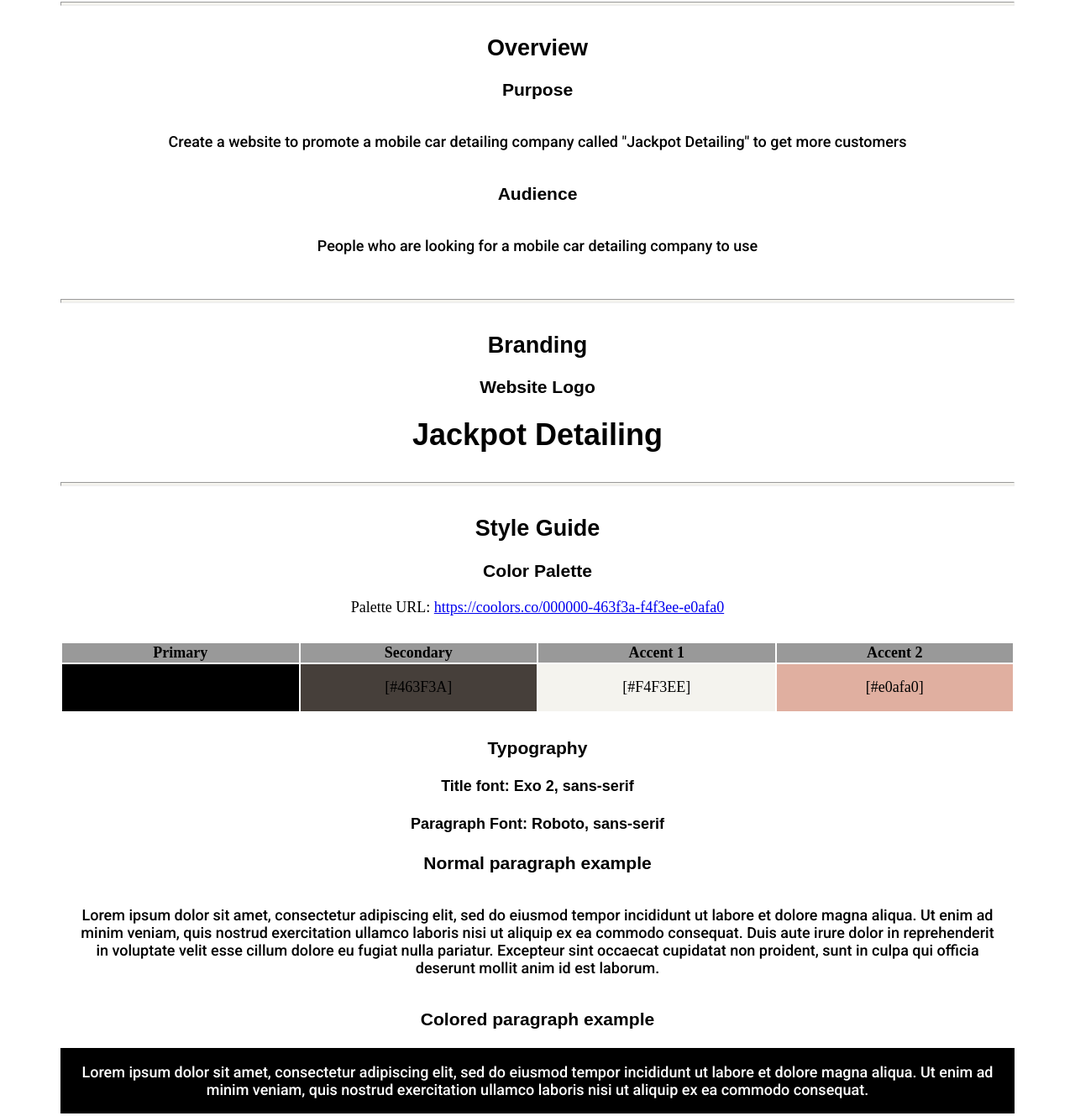
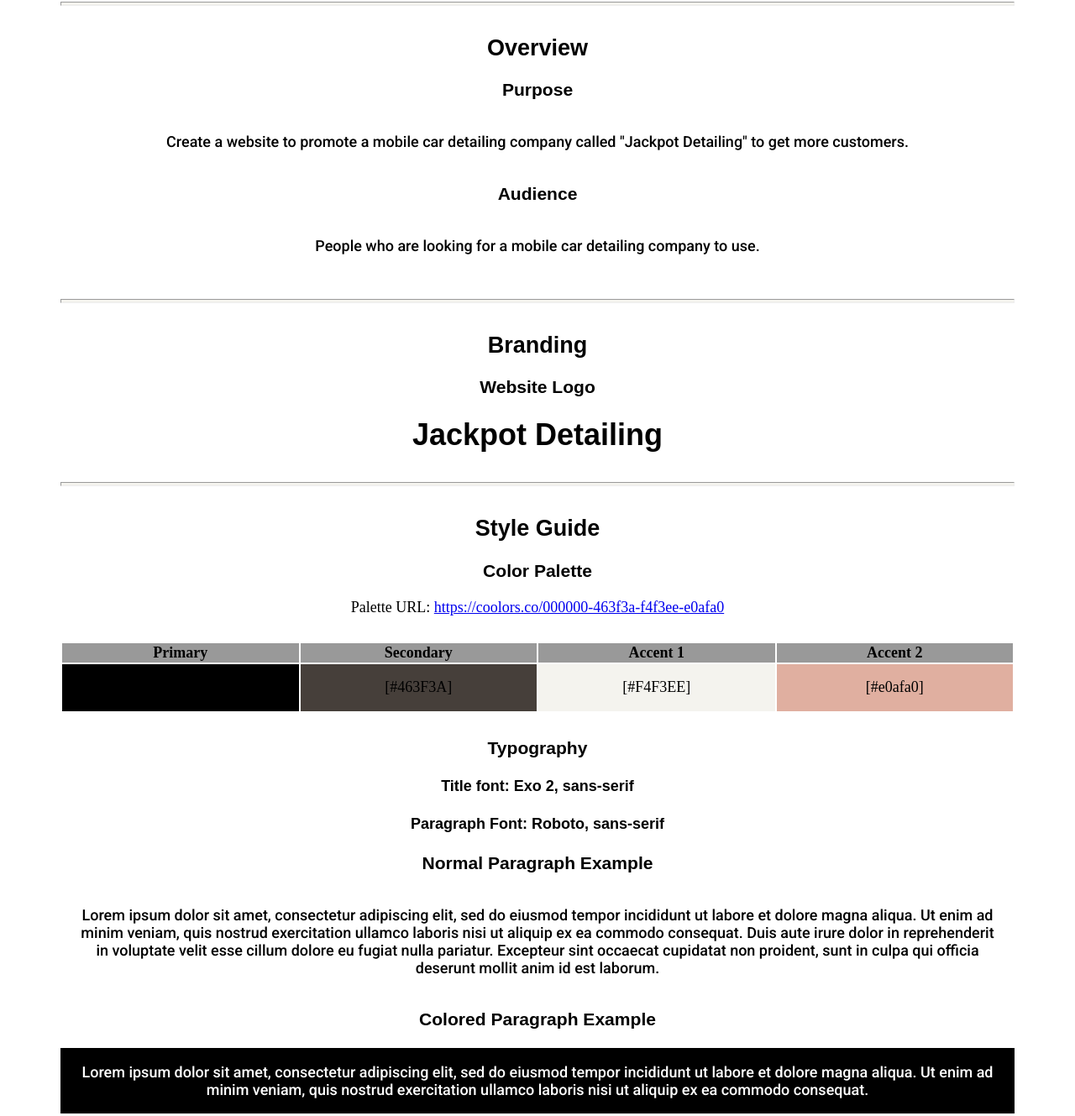
Before and after one commit to DBunker89/wdd131, a plain HTML site: page project/siteplan.html in a window 1280 px wide. Shown: the part 338-1667 px from the top of the page at 84% size. Drawn offline with Linux system fonts and the light colour scheme; a web font is replaced by a local one.

Commit message:
Week 5 Siteplan

```diff
--- a/project/siteplan.html
+++ b/project/siteplan.html
@@ -20,11 +20,11 @@
       <hr>
       <h2>Overview</h2>
       <h3>Purpose</h3>
-      <p>Create a website to promote a mobile car detailing company called "Jackpot Detailing" to get more customers</p>  <!-- change this -->
+      <p>Create a website to promote a mobile car detailing company called "Jackpot Detailing" to get more customers.</p>  <!-- change this -->
 
 
       <h3>Audience</h3>
-      <p>People who are looking for a mobile car detailing company to use</p>  <!-- change this -->
+      <p>People who are looking for a mobile car detailing company to use.</p>  <!-- change this -->
 
       <hr>
       <h2>Branding</h2>
@@ -68,13 +68,13 @@
         Paragraph Font: Roboto, sans-serif  <!-- change this -->
       </h4>
       <h3>
-        Normal paragraph example
+        Normal Paragraph Example
       </h3>
       <p>
         Lorem ipsum dolor sit amet, consectetur adipiscing elit, sed do eiusmod tempor incididunt ut labore et dolore magna aliqua. Ut enim ad minim veniam, quis nostrud exercitation ullamco laboris nisi ut aliquip ex ea commodo consequat. Duis aute irure dolor in reprehenderit in voluptate velit esse cillum dolore eu fugiat nulla pariatur. Excepteur sint occaecat cupidatat non proident, sunt in culpa qui officia deserunt mollit anim id est laborum.
       </p>
       <h3>
-        Colored paragraph example
+        Colored Paragraph Example
       </h3>
       <p class="colored">
         Lorem ipsum dolor sit amet, consectetur adipiscing elit, sed do eiusmod tempor incididunt ut labore et dolore magna aliqua. Ut enim ad minim veniam, quis nostrud exercitation ullamco laboris nisi ut aliquip ex ea commodo consequat.
```
